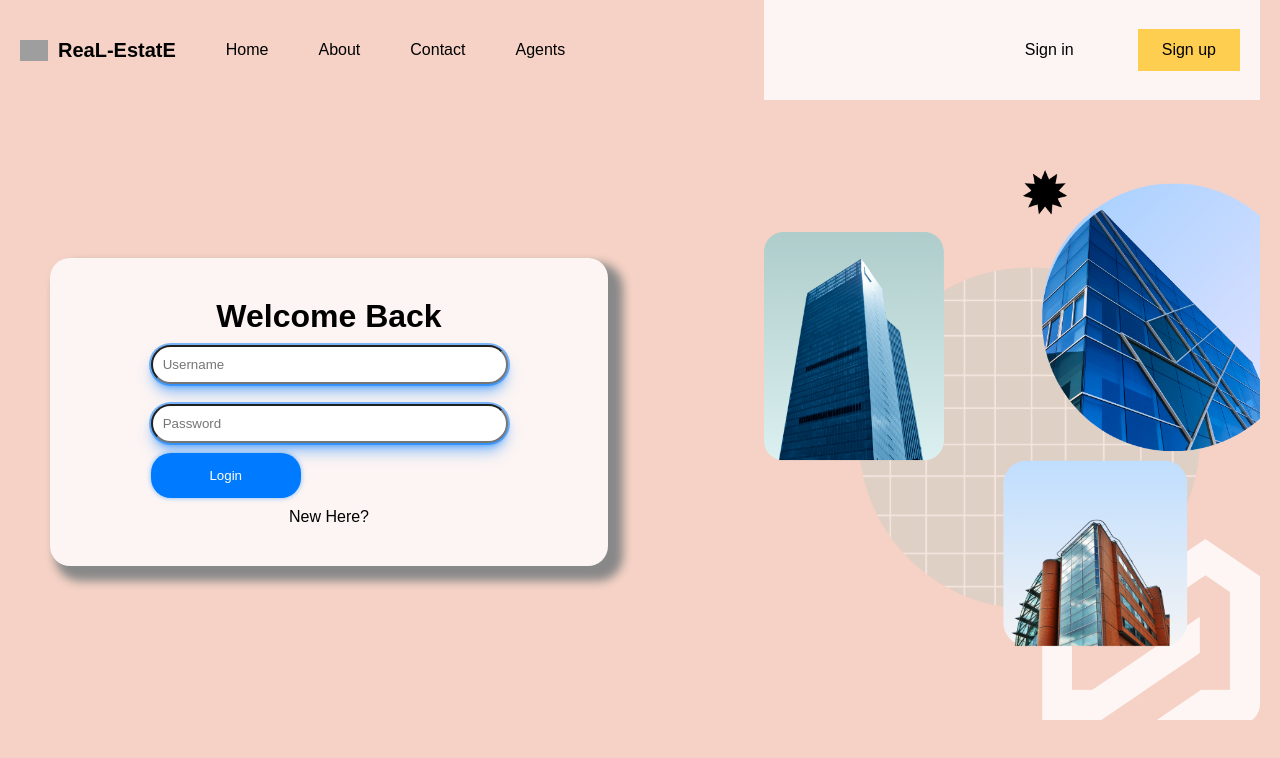
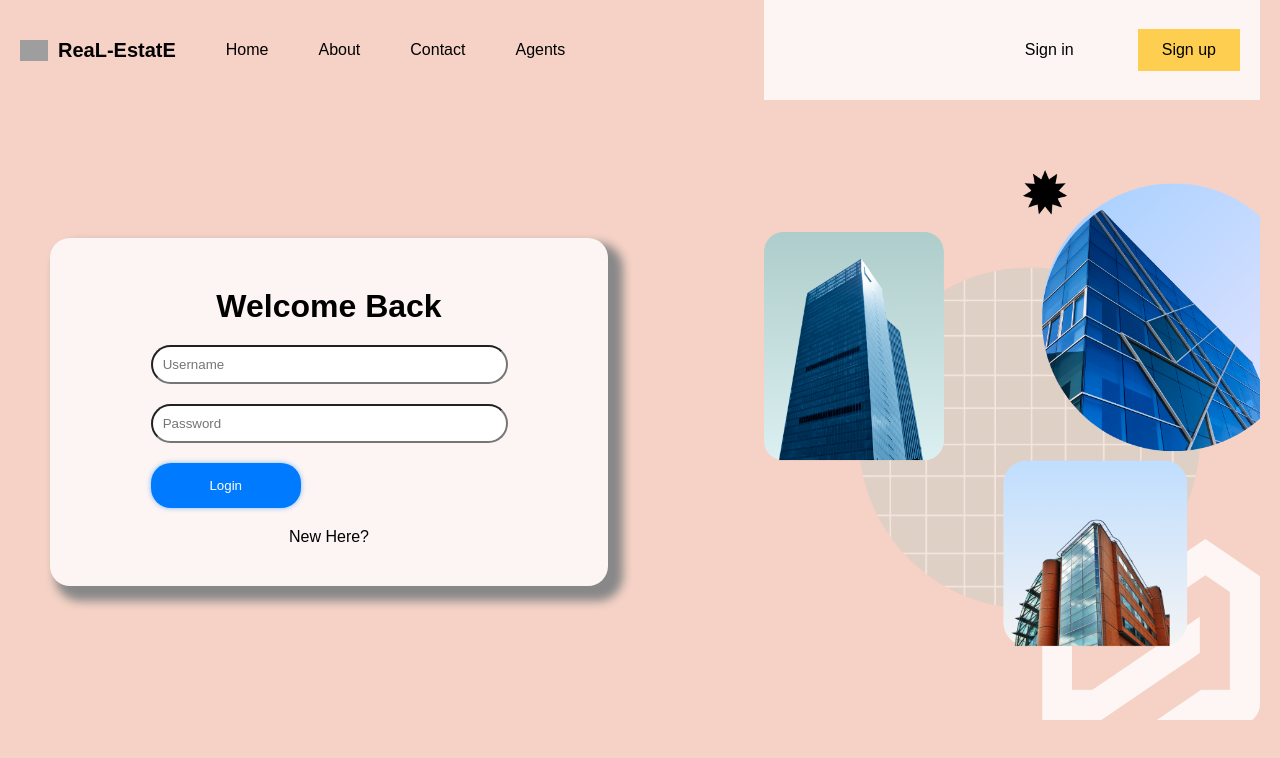
Before and after one commit to tushargautam3112/Real-Estate, a React (Vite) app in the folder Real-Estate/: page /login in a window 1280 px wide. Shown: the top 758 px of the page. Built offline with nearby package versions, Linux system fonts and the light colour scheme; grey boxes are pictures that could not be loaded.

Commit message:
post model ready

```diff
--- a/Real-Estate/src/routes/loginPage/login.scss
+++ b/Real-Estate/src/routes/loginPage/login.scss
@@ -159,6 +159,7 @@
 
         h1 {
           text-align: center;
+          margin: 10px;
         }
 
         input {
@@ -168,16 +169,17 @@
           padding: 10px;
           margin: 10px;
           transition: transform 0.2s ease-in-out;
-          box-shadow: 0 0 0 2px rgba(0, 123, 255, 0.5), 0 10px 15px -3px rgba(0, 123, 255, 0.5), 0 4px 6px -2px rgba(0, 123, 255, 0.5);
           &:focus {
             outline: none;
             border-color: #007bff;
             box-shadow: 0 0 5px rgba(0, 123, 255, 0.5);
+            // border-width: 0.5px;
           }
 
           &:hover {
-            border-color: #007bff;
+            border:0.5px transparent #007bff;
             transform: scale(1.05);
+            box-shadow: 0 0 0 0.5px rgba(0, 123, 255, 0.5), 0 10px 15px -3px rgba(0, 123, 255, 0.5), 0 4px 6px -2px rgba(0, 123, 255, 0.5);
           }
 
         }
@@ -185,6 +187,7 @@
         button {
           width: 95%;
           padding: 15px;
+          margin: 10px;
           background-color: #007bff;
           color: white;
           border: 2px transparent;
--- a/Real-Estate/src/routes/register/Register.scss
+++ b/Real-Estate/src/routes/register/Register.scss
@@ -45,6 +45,7 @@
 
       h1 {
         text-align: center;
+        margin: 10px;
       }
 
       input {
@@ -59,7 +60,7 @@
           outline: none;
           border-color: #007bff;
           box-shadow: 0 0 5px rgba(0, 123, 255, 0.5);
-          border-width: 0.5px;
+          // border-width: 0.5px;
         }
 
         &:hover {
@@ -78,6 +79,7 @@
         border: 2px transparent;
         border-radius: 20px;
         cursor: pointer;
+        margin: 10px;
         margin-left: 10px;
         transition: transform 0.2s ease-in-out;
         box-shadow: 0 0 5px rgba(0, 123, 255, 0.5);
@@ -89,7 +91,7 @@
 
         &:hover {
           background-color: #0069d9;
-          transform: scale(1.05);
+          transform: scale(1.03);
         }
         &:hover {
           box-shadow: 0 0 0 2px rgba(0, 123, 255, 0.5), 0 10px 15px -3px rgba(0, 123, 255, 0.5), 0 4px 6px -2px rgba(0, 123, 255, 0.5);
```
